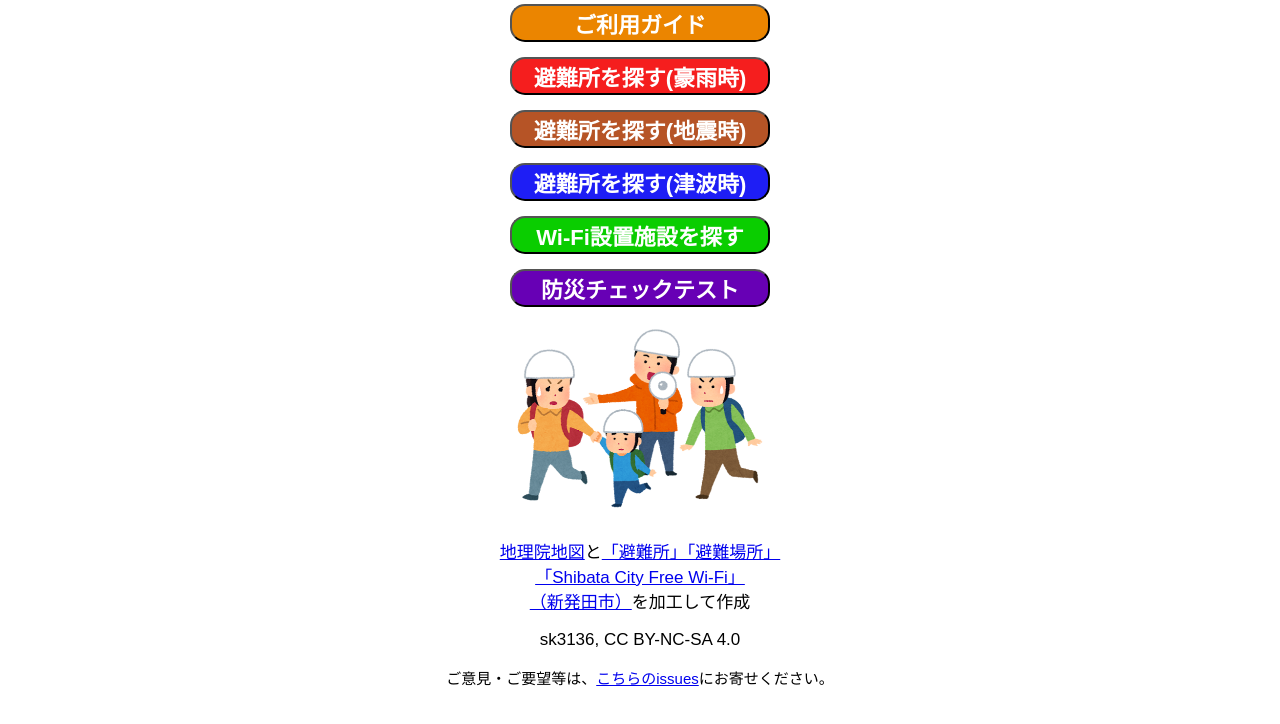
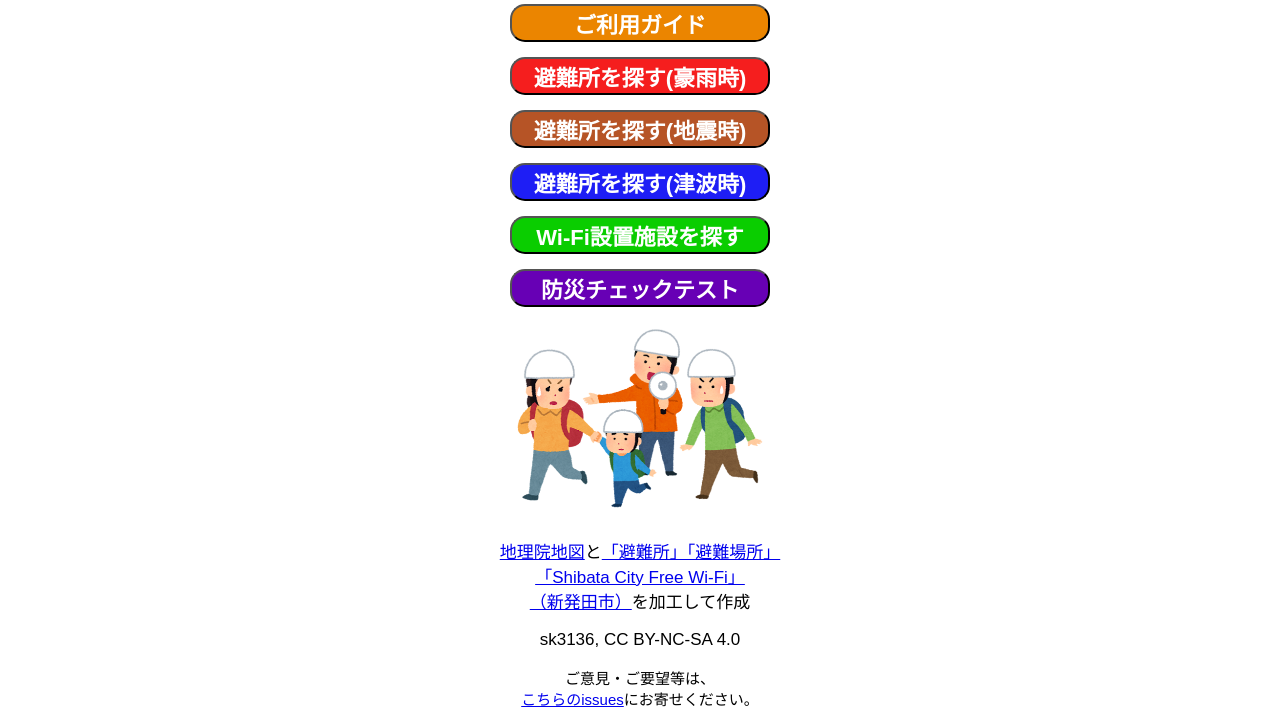
Before and after one commit to sk3136/shibatashi_bousai_app, a plain HTML site: page index.html in a window 1280 px wide. Shown: the part 77-801 px from the top of the page. Drawn offline with Linux system fonts and the light colour scheme.

Commit message:
Add files via upload

```diff
--- a/index.html
+++ b/index.html
@@ -69,6 +69,6 @@ img {
 <img src="saigai_hinan.png">
 <p class="url"><a href="https://maps.gsi.go.jp/">地理院地図</a>と<a href="https://www.city.shibata.lg.jp/machidukuri/opendata/1024525.html">「避難所」「避難場所」<br>「Shibata City Free Wi-Fi」<br>（新発田市）</a>を加工して作成</p>
 <p>sk3136, CC BY-NC-SA 4.0</p>
-<p style="font-size: 15px;">ご意見・ご要望等は、<a href="https://github.com/sk3136/shibatashi_bousai_app/issues">こちらのissues</a>にお寄せください。</p>
+<p style="font-size: 15px;">ご意見・ご要望等は、<br><a href="https://github.com/sk3136/shibatashi_bousai_app/issues">こちらのissues</a>にお寄せください。</p>
 </body>
 </html>
```
Also changed, not shown: test.html (+1 -1 lines).
